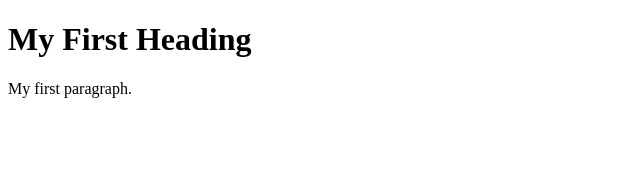
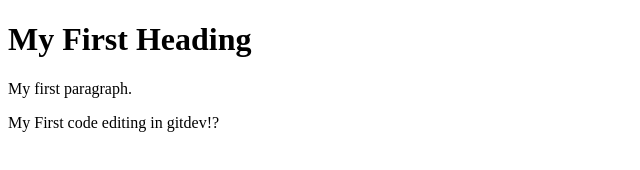
Before and after one commit to RealSteelK/Web_Study, a plain HTML site: page index.html in a window 1280 px wide. Shown: the whole page, without its empty margins (0-640 px from the left). Drawn offline with Linux system fonts and the light colour scheme.

Commit message:
edit in github web

```diff
--- a/index.html
+++ b/index.html
@@ -4,6 +4,7 @@
 
 <h1>My First Heading</h1>
 <p>My first paragraph.</p>
+<p>My First code editing in gitdev!?</p>
 
 </body>
 </html>
```
